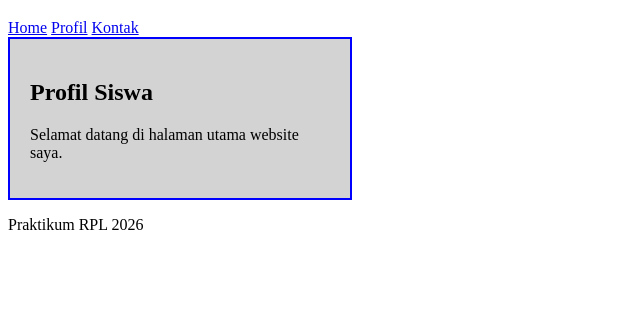
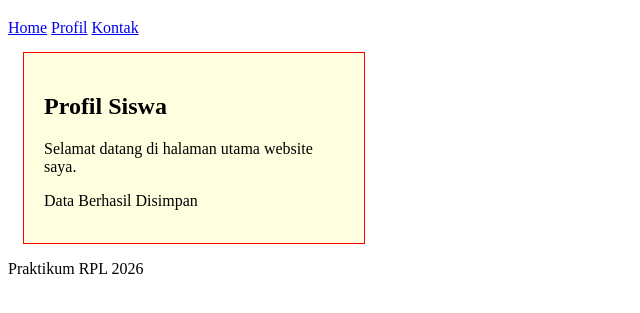
Before and after one commit to inggritanindya-star/praktikum-kolaborasi, a plain HTML site: page index.html in a window 1280 px wide. Shown: the part 61-374 px from the top of the page, without its empty margins (0-640 px from the left). Drawn offline with Linux system fonts and the light colour scheme.

Commit message:
Perbarui desain warna

```diff
--- a/index.html
+++ b/index.html
@@ -1,10 +1,10 @@
 <!DOCTYPE html>
-<html lang="en">
+<html lang="id">
 <head>
     <meta charset="UTF-8">
     <meta name="viewport" content="width=device-width, initial-scale=1.0">
-    <title>Document</title>
-    <link rel="stylesheet" href="style.css"
+    <title>Halaman Awal</title>
+    <link rel="stylesheet" href="style.css">
 </head>
 <body>
     <header>
@@ -16,18 +16,22 @@
         <a href="#">Kontak</a>
     </nav>
     <main>
-        <div class="kartu-profil">
-            <h2>Profil Siswa</h2>
-            <p>Selamat datang di halaman utama website saya.</p>
-        </div>
+        <section>
+            <article id="kotak-pesan" class="kartu-profil">
+                <h2>Profil Siswa</h2>
+                <p>Selamat datang di halaman utama website saya.</p>
 
+                <p id="pesanStatus">Sedang Memuat...</p>
+            </article>
+        </section>
     </main>
     <footer>
-        <p> Praktikum RPL 2026</p>
+        <p>Praktikum RPL 2026</p>
     </footer>
-
     <script>
         document.getElementById("judulUtama").innerText = "Selamat Datang Siswa";
+
+        document.getElementById("pesanStatus").innerText = "Data Berhasil Disimpan";
     </script>
 </body>
 </html>
--- a/style.css
+++ b/style.css
@@ -4,3 +4,10 @@
     padding: 20px;
     border: 2px solid blue;
 }
+
+#kotak-pesan {
+    height: 150px;
+    background-color: lightyellow;
+    margin: 15px;
+    border: 1px solid red;
+}
```
